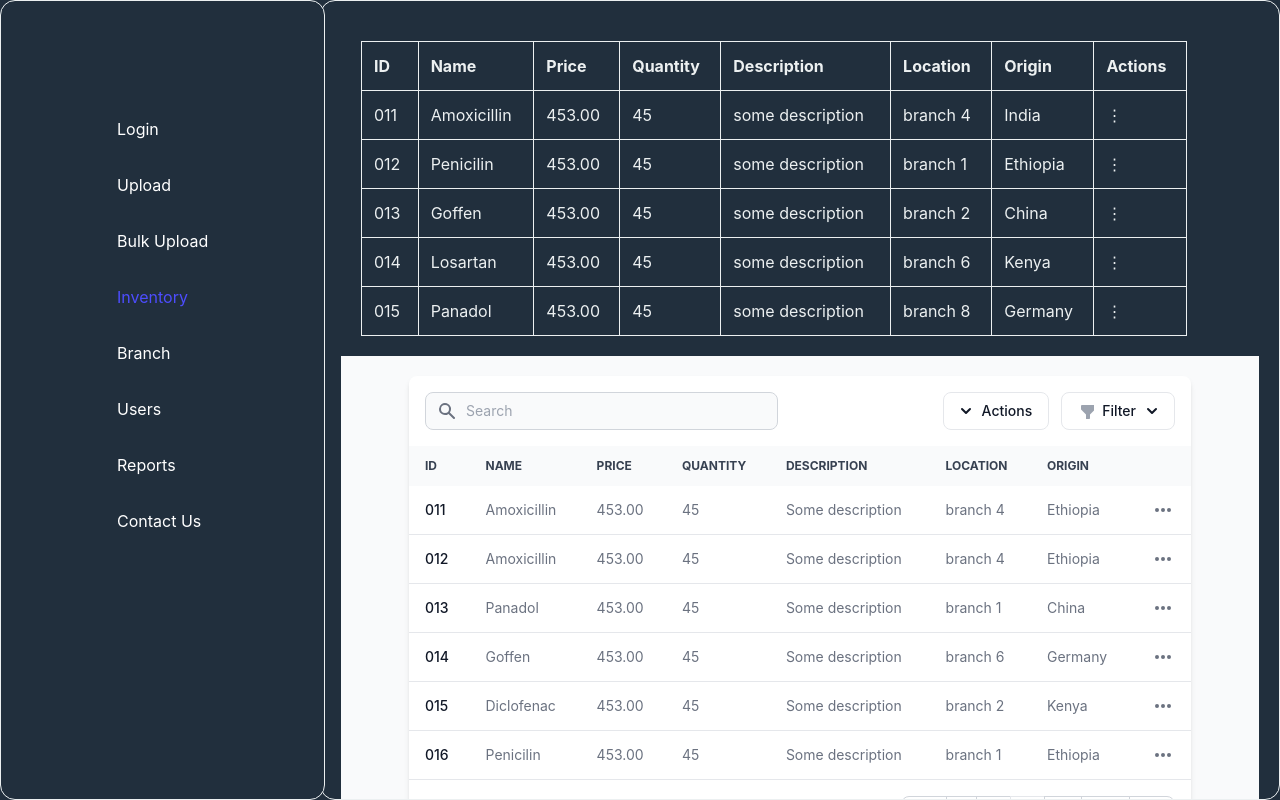
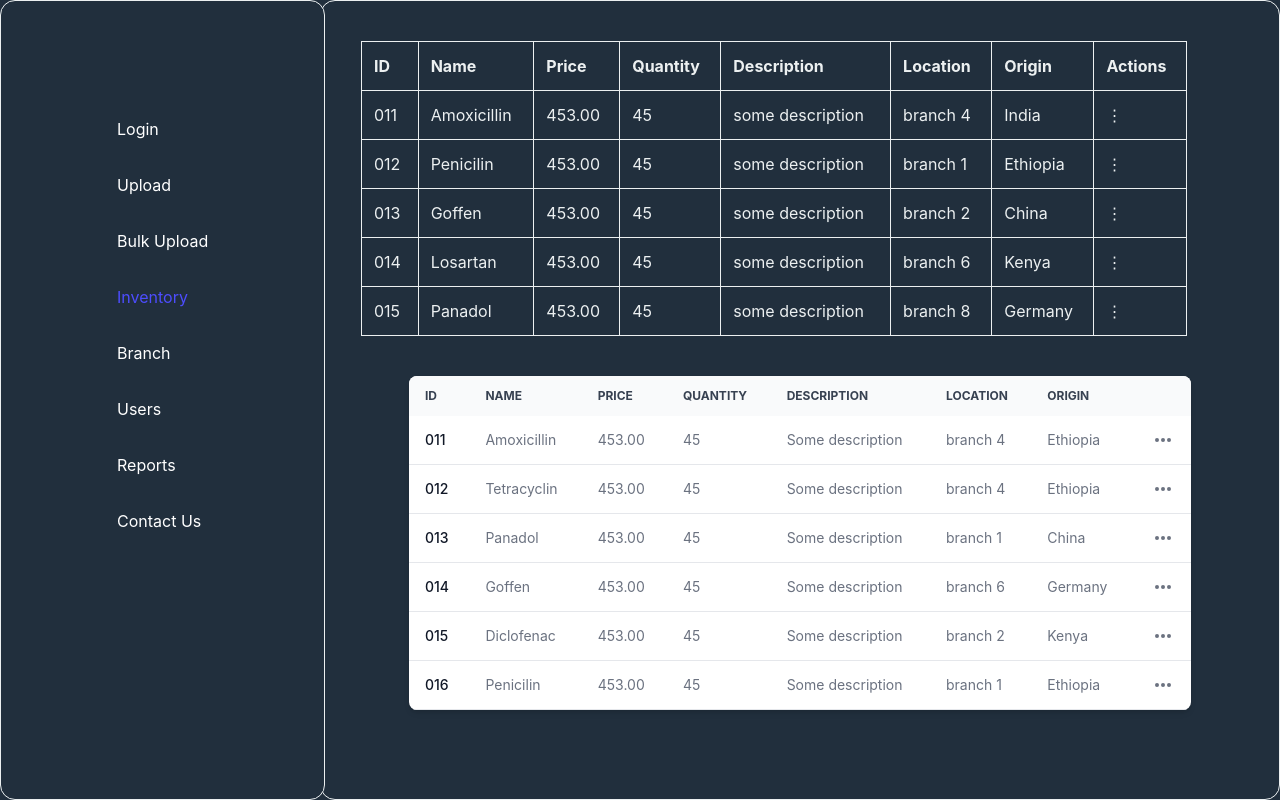
Before and after one commit to Feben9/pharmacy, a React (Create React App) app: page /inventory in a window 1280 px wide. Built offline with nearby package versions, Linux system fonts and the light colour scheme.

Commit message:
fixed up the table

```diff
--- a/src/pages/Inventory.js
+++ b/src/pages/Inventory.js
@@ -220,11 +220,11 @@ const Inventory = () => {
                     </tbody>
                 </table>
 
-                <section class="bg-gray-50 dark:bg-gray-900 p-3 sm:p-5">
-    <div class="mx-auto max-w-screen-xl px-4 lg:px-12">
+    <section class="bg-gray-50 p-3 sm:p-5" style={{backgroundColor: "#212F3D"}}>
+        <div class="mx-auto max-w-screen-2xl px-4 lg:px-12">
 
             <div class="bg-white dark:bg-gray-800 relative shadow-md sm:rounded-lg overflow-x-auto">
-            <div class="flex flex-col md:flex-row items-center justify-between space-y-3 md:space-y-0 md:space-x-4 p-4">
+                {/* <div class="flex flex-col md:flex-row items-center justify-between space-y-3 md:space-y-0 md:space-x-4 p-4">
                     <div class="w-full md:w-1/2">
                         <form class="flex items-center">
                             <label for="simple-search" class="sr-only">Search</label>
@@ -298,7 +298,7 @@ const Inventory = () => {
                             </div>
                         </div>
                     </div>
-            </div>
+                </div> */}
                 <div class="overflow-x-auto">
                     <table class="w-full text-sm text-left text-gray-500 dark:text-gray-400">
                         <thead class="text-xs text-gray-700 uppercase bg-gray-50 dark:bg-gray-700 dark:text-gray-400">
@@ -325,12 +325,16 @@ const Inventory = () => {
                                 <td class="px-4 py-3">branch 4</td>
                                 <td class="px-4 py-3">Ethiopia</td>
                                 <td class="px-4 py-3 flex items-center justify-end">
-                                <button id="apple-imac-27-dropdown-button" data-dropdown-toggle="apple-imac-27-dropdown" class="inline-flex items-center p-0.5 text-sm font-medium text-center text-gray-500 hover:text-gray-800 rounded-lg focus:outline-none dark:text-gray-400 dark:hover:text-gray-100" type="button">
+                                    <button id="apple-imac-27-dropdown-button" data-dropdown-toggle="apple-imac-27-dropdown"
+                                    class="inline-flex items-center p-0.5 text-sm font-medium text-center text-gray-500 hover:text-gray-800 rounded-lg
+                                    focus:outline-none dark:text-gray-400 dark:hover:text-gray-100" type="button">
                                         <svg class="w-5 h-5" aria-hidden="true" fill="currentColor" viewbox="0 0 20 20" xmlns="http://www.w3.org/2000/svg">
                                             <path d="M6 10a2 2 0 11-4 0 2 2 0 014 0zM12 10a2 2 0 11-4 0 2 2 0 014 0zM16 12a2 2 0 100-4 2 2 0 000 4z" />
                                         </svg>
                                     </button>
-                                <div id="apple-imac-27-dropdown" class="hidden z-10 w-44 bg-white rounded divide-y divide-gray-100 shadow dark:bg-gray-700 dark:divide-gray-600">
+
+                                    <div id="apple-imac-27-dropdown"
+                                    class="hidden z-10 w-44 bg-white rounded divide-y divide-gray-100 shadow dark:bg-gray-700 dark:divide-gray-600">
                                         <ul class="py-1 text-sm text-gray-700 dark:text-gray-200" aria-labelledby="apple-imac-27-dropdown-button">
                                             <li>
                                                 <a href="#" class="block py-2 px-4 hover:bg-gray-100 dark:hover:bg-gray-600 dark:hover:text-white">Show</a>
@@ -347,7 +351,7 @@ const Inventory = () => {
                             </tr>
                             <tr class="border-b dark:border-gray-700">
                                 <th scope="row" class="px-4 py-3 font-medium text-gray-900 whitespace-nowrap dark:text-white">012</th>
-                            <td class="px-4 py-3">Amoxicillin</td>
+                                <td class="px-4 py-3">Tetracyclin</td>
                                 <td class="px-4 py-3">453.00</td>
                                 <td class="px-4 py-3">45</td>
                                 <td class="px-4 py-3">Some description</td>
@@ -493,12 +497,12 @@ const Inventory = () => {
                         </tbody>
                     </table>
                 </div>
-            <nav class="flex flex-col md:flex-row justify-between items-start md:items-center space-y-3 md:space-y-0 p-4" aria-label="Table navigation">
+                {/* <nav class="flex flex-col md:flex-row justify-between items-start md:items-center space-y-3 md:space-y-0 p-4" aria-label="Table navigation">
                     <span class="text-sm font-normal text-gray-500 dark:text-gray-400">
                         Showing
-                    <span class="font-semibold text-gray-900 dark:text-white">1-10</span>
+                        <span class="font-semibold text-gray-900 dark:text-white"> 1-10 </span>
                         of
-                    <span class="font-semibold text-gray-900 dark:text-white">1000</span>
+                        <span class="font-semibold text-gray-900 dark:text-white"> 1000</span>
                     </span>
                     <ul class="inline-flex items-stretch -space-x-px">
                         <li>
@@ -533,7 +537,7 @@ const Inventory = () => {
                             </a>
                         </li>
                     </ul>
-            </nav>
+                </nav> */}
             </div>
         </div>
     </section>
```
Lines whose indentation alone changed are shown as unchanged.
